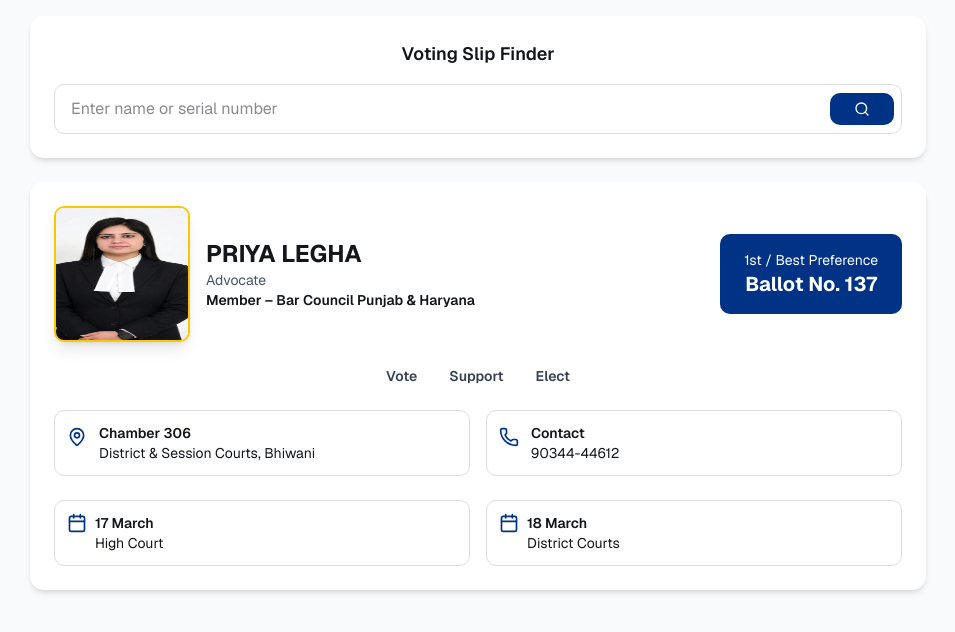
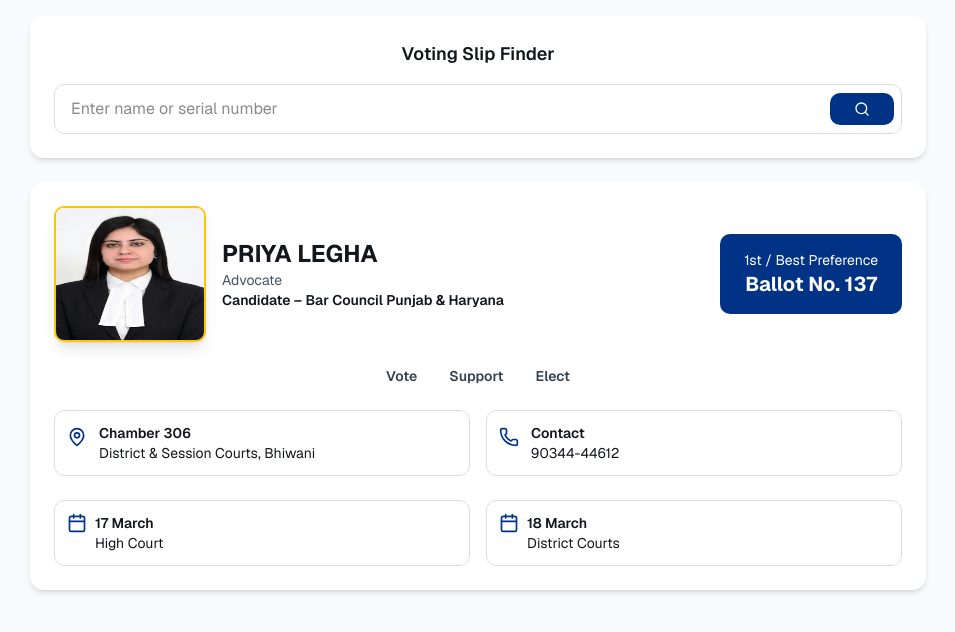
Before and after one commit to Adityakurapati/BCPH, a Next.js app: page / in a window 1280 px wide. Shown: the top 632 px of the page, without its empty margins (162-1117 px from the left). Built offline with nearby package versions, Linux system fonts and the light colour scheme; no server answers.

Commit message:
stage-14

```diff
--- a/app/page.tsx
+++ b/app/page.tsx
@@ -138,7 +138,7 @@ export default function Home() {
           {/* LEFT SIDE */}
           <div className="flex items-center gap-4">
             {/* Photo */}
-            <div className="relative w-34 h-34 rounded-lg overflow-hidden border-2 border-yellow-400 shadow-lg">
+            <div className="relative w-38 h-34 rounded-lg overflow-hidden border-2 border-yellow-400 shadow-lg">
               <Image
                 src="/priya_lehga.jpeg"
                 alt="Vaibhav Jain"
@@ -152,7 +152,7 @@ export default function Home() {
               <h1 className="text-2xl font-bold">PRIYA LEGHA</h1>
               <p className="text-sm text-gray-600">Advocate</p>
               <p className="text-sm font-semibold">
-                Member – Bar Council Punjab & Haryana
+                Candidate – Bar Council Punjab & Haryana
               </p>
             </div>
           </div>
```
Also changed, not shown: public/priya_lehga.jpeg.
